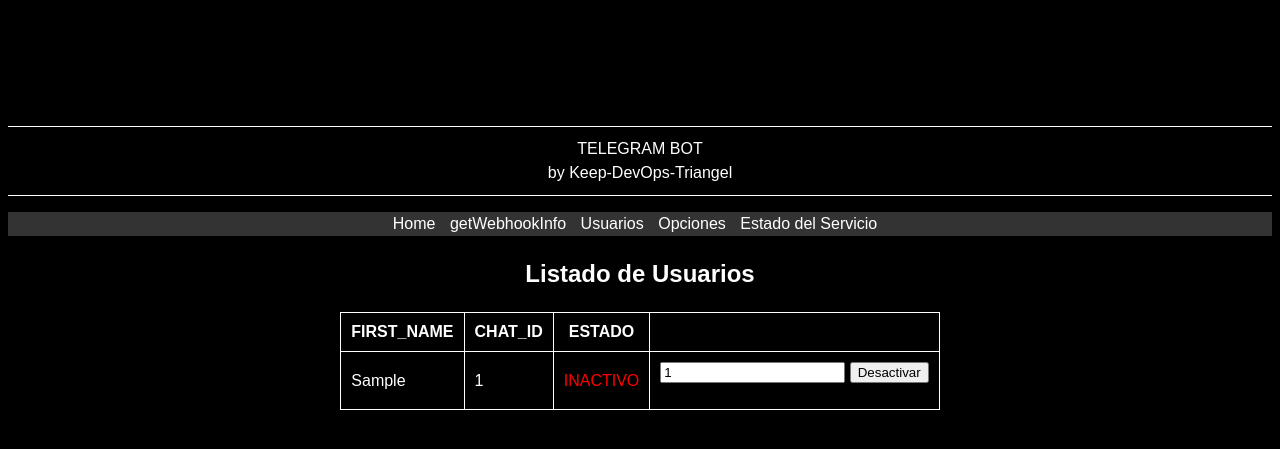
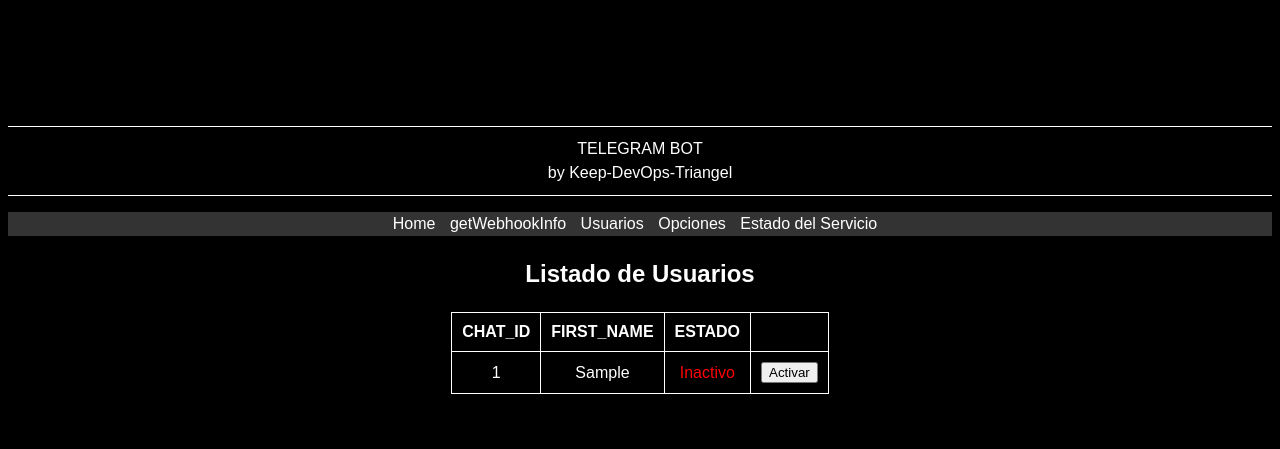
Before and after one commit to RafaTorices/bot-telegram-python, a Flask app: page /listado_usuarios in a window 1280 px wide. Shown: the top 449 px of the page. Run offline with Flask 3, Linux system fonts and the light colour scheme; tables that the repository leaves empty or names only in its code hold one stand-in row (values such as "Sample post").

Commit message:
opciones all ok

```diff
--- a/src/app.py
+++ b/src/app.py
@@ -2,7 +2,8 @@
 from flask import Flask, request, render_template, url_for
 from application.servicio import Servicio
 from application.web import getWebhookInfo, listado_usuarios, \
-    estado_servicio, activar_usuario, desactivar_usuario, listado_opciones
+    estado_servicio, activar_usuario, desactivar_usuario, \
+    listado_opciones, editar_opcion
 
 app = Flask(__name__, template_folder='application/templates',
             static_folder='application/static')
@@ -35,6 +36,11 @@ def listado_opciones_():
     return listado_opciones()
 
 
+@app.route('/editar_opcion', methods=['POST'])
+def editar_opcion_():
+    return editar_opcion(id)
+
+
 @app.route('/activar_usuario', methods=['POST'])
 def activar_usuario_():
     return activar_usuario(id)
--- a/src/application/templates/estado_servicio.html
+++ b/src/application/templates/estado_servicio.html
@@ -7,7 +7,7 @@
     <h2>Estado del Servicio</h2>
     <div>
       {% if estado == 1 %}
-      <div style="color: aqua;">El servicio está activo</div>
+      <div style="color:greenyellow;">El servicio está activo</div>
       <br />
       <div>
         <form action="{{ url_for('estado_servicio_') }}" method="post">
--- a/src/application/templates/listado_usuarios.html
+++ b/src/application/templates/listado_usuarios.html
@@ -8,8 +8,8 @@
     <table border="1">
       <thead>
         <tr>
+          <th>CHAT_ID</th>
           <th>FIRST_NAME</th>
-          <th>CHAT_ID</th>
           <th>ESTADO</th>
           <th></th>
         </tr>
@@ -18,31 +18,28 @@
         {% if usuarios %}
         {% for usuario in usuarios %}
         <tr>
+          <form action="" method="post">
             <td>
-            {{ usuario[2] }}
+              <div>{{ usuario[1] }}</div>
             </td>
             <td>
-            {{ usuario[1] }}
+              <div>{{ usuario[2] }}</div>
             </td>
             <td>
               {% if (usuario[3] == 1) and (usuario[4] == 0) %}
-            <div style="color: green;">ACTIVO</div>
+              <div style="color: greenyellow;">Activo</div>
               {% else %}
-            <div style="color: red;">INACTIVO</div>
+              <div style="color: red;">Inactivo</div>
               {% endif %}
             </td>
             <td>
-            {% if (usuario[3] == 0) and (usuario[4] == 1) %}
-            <form action="{{ url_for('activar_usuario_') }}" method="post">
-              <input type="text" name="id" value="{{ usuario[0] }}">
+              {% if (usuario[3] == 1) and (usuario[4] == 0) %}
+              <input type="submit" value="Desactivar">
+              {% else %}
               <input type="submit" value="Activar">
-            </form>
-            {% else %}
-            <form action="{{ url_for('desactivar_usuario_') }}" method="post">
-              <input type="text" name="id" value="{{ usuario[0] }}">
-              <input type="submit" value="Desactivar">
               {% endif %}
             </td>
+          </form>
         </tr>
         {% endfor %}
       </tbody>
--- a/src/application/web.py
+++ b/src/application/web.py
@@ -26,6 +26,18 @@ def listado_opciones():
     opciones = Opciones()
     opciones = opciones.enviarOpcionesWeb()
     return render_template('listado_opciones.html', opciones=opciones)
+
+
+def editar_opcion(id):
+    if request.method == 'POST':
+        id = request.form['id']
+        opcion = request.form['opcion']
+        texto = request.form['texto']
+        opciones = Opciones()
+        opciones.editarOpcion(id, opcion, texto)
+        opciones = opciones.enviarOpcionesWeb()
+        mensaje = opcion+" editada correctamente."
+        return render_template('listado_opciones.html', opciones=opciones, mensaje=mensaje)
 
 
 def activar_usuario(id):
```
Also changed, not shown: src/application/opciones.py (+7 -0 lines), src/application/templates/listado_opciones.html (+7 -3 lines). Lines whose indentation alone changed are shown as unchanged.
